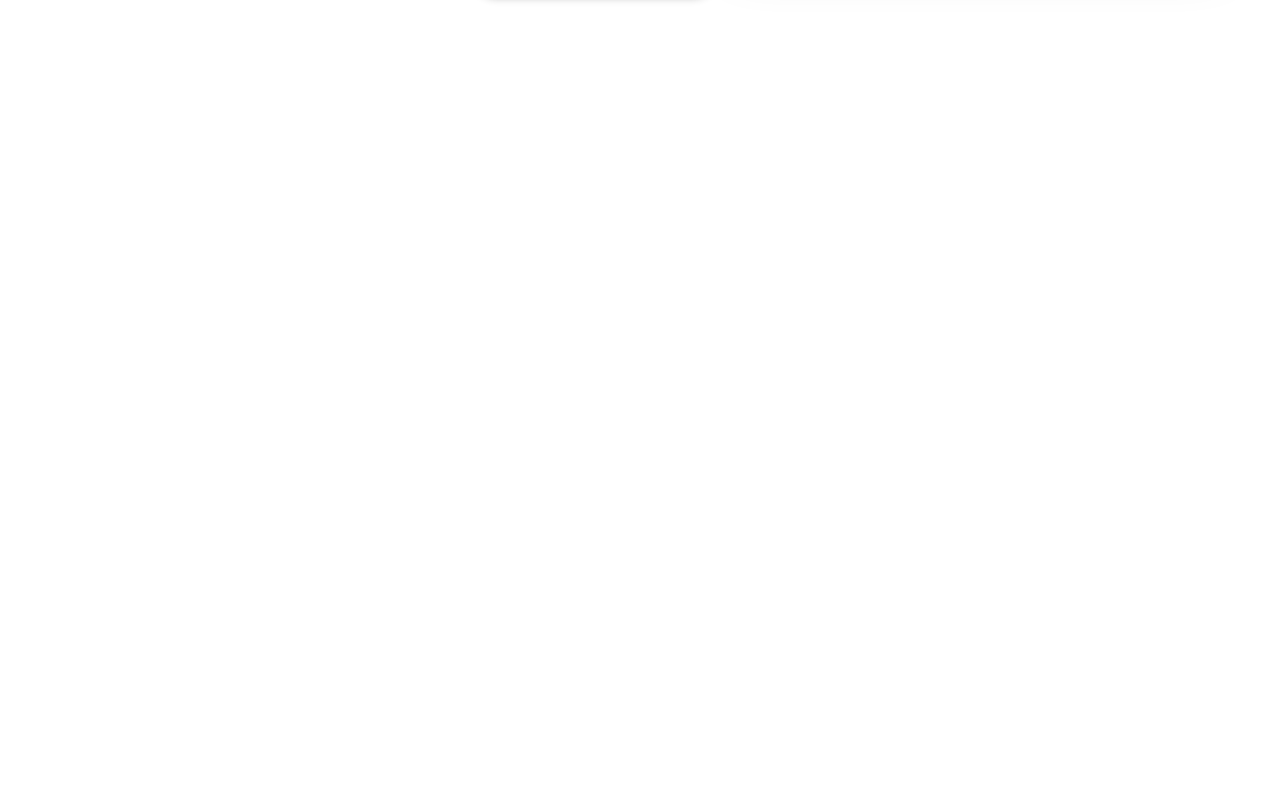
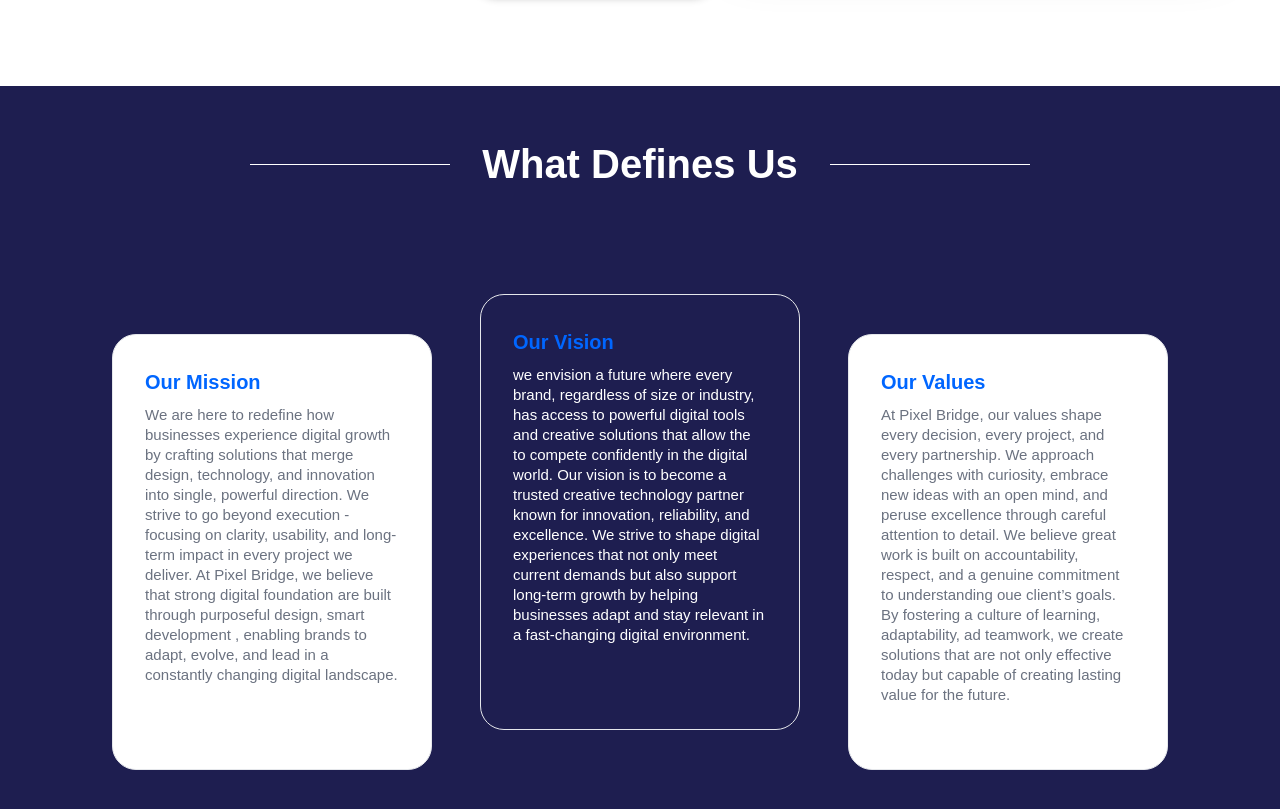
Before and after one commit to Pixel-Bridge-Team/Pixel-Bridge, a Next.js app in the folder pixel-bridge/: page / in a window 1280 px wide. Shown: the part 2220-3029 px from the top of the page. Before the commit the page ends 2266 px from the top, so only its background shows below. Built offline with nearby package versions, Linux system fonts and the light colour scheme.

Commit message:
style: what defines us reponsiveness and refactor the section

```diff
--- /dev/null
+++ b/pixel-bridge/components/CoreValueCard.tsx
@@ -0,0 +1,25 @@
+type CoreValueCardProps = {
+  title: string;
+  text: string;
+  featured: boolean;
+};
+
+export default function CoreValueCard({
+  title,
+  text,
+  featured,
+}: CoreValueCardProps) {
+  return (
+    <div
+      className={`w-[320px] h-[402] rounded-3xl border px-8 pt-8 pb-16
+            ${featured ? "border-[#E5E7EB] lg:-translate-y-10" : "bg-white border-[#E5E7EB] "}`}
+    >
+      <h3 className="text-[#0066FF] mb-2 font-bold text-[20px]">{title}</h3>
+      <p
+        className={` text-[15px] leading-5 font-normal ${featured ? "text-white" : "text-[#6B7280]"}`}
+      >
+        {text}
+      </p>
+    </div>
+  );
+}
--- a/pixel-bridge/src/app/page.tsx
+++ b/pixel-bridge/src/app/page.tsx
@@ -1,5 +1,55 @@
 import Image from "next/image";
+import CoreValueCard from "../../components/CoreValueCard";
+type CoreValueProps = {
+  title: string;
+  text: string;
+  id: number;
+  featured: boolean;
+};
 
+const coreValues: CoreValueProps[] = [
+  {
+    title: "Our Mission",
+    text: `We are here to redefine how businesses experience digital growth
+              by crafting solutions that merge design, technology, and
+              innovation into single, powerful direction. We strive to go beyond
+              execution - focusing on clarity, usability, and long-term impact
+              in every project we deliver. At Pixel Bridge, we believe that
+              strong digital foundation are built through purposeful design,
+              smart development , enabling brands to adapt, evolve, and lead in
+              a constantly changing digital landscape.`,
+    id: 1,
+    featured: false,
+  },
+  {
+    title: "Our Vision",
+    text: `  we envision a future where every brand, regardless of size or
+              industry, has access to powerful digital tools and creative
+              solutions that allow the to compete confidently in the digital
+              world. Our vision is to become a trusted creative technology
+              partner known for innovation, reliability, and excellence. We
+              strive to shape digital experiences that not only meet current
+              demands but also support long-term growth by helping businesses
+              adapt and stay relevant in a fast-changing digital environment.
+            `,
+    id: 2,
+    featured: true,
+  },
+  {
+    title: "Our Values",
+    text: `At Pixel Bridge, our values shape every decision, every project,
+              and every partnership. We approach challenges with curiosity,
+              embrace new ideas with an open mind, and peruse excellence through
+              careful attention to detail. We believe great work is built on
+              accountability, respect, and a genuine commitment to understanding
+              oue client’s goals. By fostering a culture of learning,
+              adaptability, ad teamwork, we create solutions that are not only
+              effective today but capable of creating lasting value for the
+              future.`,
+    id: 3,
+    featured: false,
+  },
+];
 export default function Home() {
   return (
     <main className="flex flex-col items-center justify-between">
@@ -169,7 +219,7 @@
         </div>
         <div
           className="relative
-         -mt-10 z-10 w-full lg:min-h-163
+         lg:-translate-y-10 z-10 w-full lg:min-h-163
           lg:w-[23%] bg-[#1e1e50] text-center
            text-white rounded-[34px] items-center
             py-6 px-4 md:py-8 md:px-6 shadow-md"
@@ -244,6 +294,28 @@
           </div>
         </div>
       </section>
+
+      {/*What Defines US Section */}
+      <section className="bg-[#1e1e50] w-full py-12 px-6 md:px-12 flex flex-col items-center">
+        <div className="flex items-center justify-center gap-5 md:gap-8 mb-5">
+          <div className="h-px w-10 sm:w-16 md:w-50 bg-white"></div>
+          <h1 className="text-white font-semibold text-[25px] md:text-[40px]">
+            What Defines Us
+          </h1>
+          <div className="h-px w-10 sm:w-16 md:w-50 bg-white"></div>
+        </div>
+
+        <div className="flex flex-col md:flex-row gap-8 md:gap-12 md:mt-30">
+          {coreValues.map((card) => (
+            <CoreValueCard
+              key={card.id}
+              title={card.title}
+              text={card.text}
+              featured={card.featured}
+            />
+          ))}
+        </div>
+      </section>
     </main>
   );
 }
```
